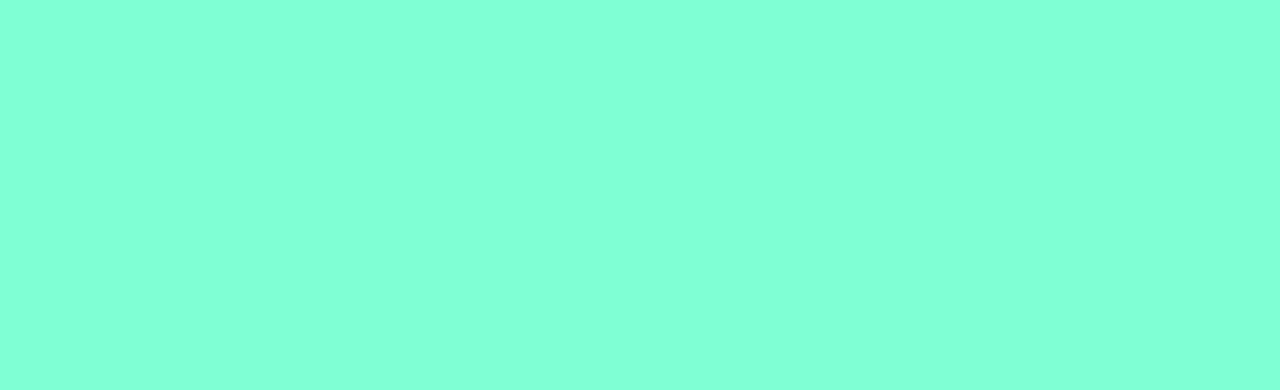
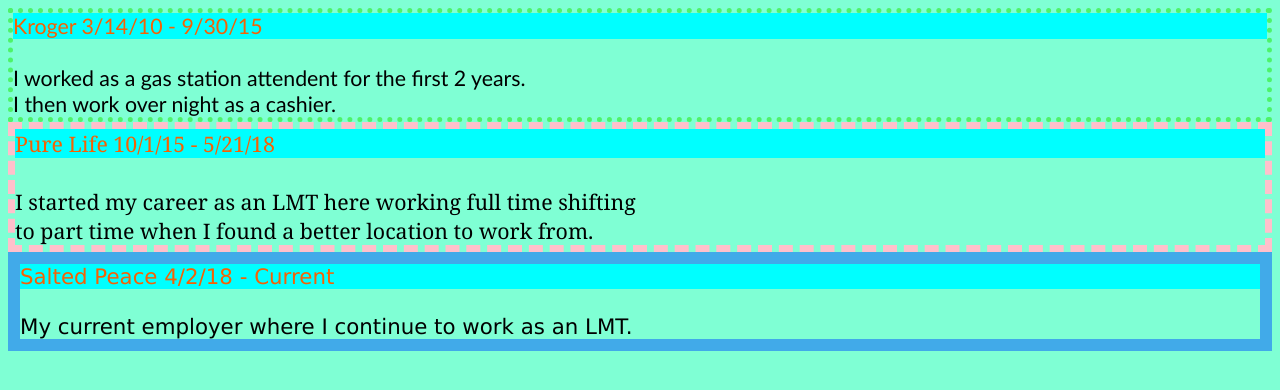
Before and after one commit to Mrthincrisp/LAB-HTML-Resume, a plain HTML site: page index.html in a window 1280 px wide. Drawn offline with Linux system fonts and the light colour scheme.

Commit message:
css and html est.

```diff
--- a/index.html
+++ b/index.html
@@ -8,5 +8,19 @@
 </head>
 <body>
   <script src="main.js"></script>
+  <article id="first">
+    <header class="head">Kroger 3/14/10 - 9/30/15</header><br>
+    <section> I worked as a gas station attendent for the first 2 years.<br>
+    I then work over night as a cashier.</section>
+  </article>
+  <article id="second">
+    <header class="head">Pure Life 10/1/15 - 5/21/18</header><br>
+    <section>I started my career as an LMT here working full time shifting<br>
+    to part time when I found a better location to work from.</section>
+  </article>
+  <article id="third">
+    <header class="head">Salted Peace 4/2/18 - Current</header><br>
+<section>My current employer where I continue to work as an LMT.</section>
+  </article>
 </body>
 </html>
--- a/main.css
+++ b/main.css
@@ -1,3 +1,28 @@
 body {
   background-color: aquamarine;
+
+  #first{
+    font-size: 16pt;
+    font-family: 'Gill Sans', 'Gill Sans MT', Calibri, 'Trebuchet MS', sans-serif;
+    border: 5px dotted rgba(67, 241, 81, 0.815) ;
+  }
+  .head{
+    background-color: aqua;
+    color:rgb(246, 97, 4)
+  }
+  #second{ font-size: 16pt;
+    font-family: Georgia, 'Times New Roman', Times, serif;
+    border: 7px dashed pink
+  }
+  #third{
+    font-size: 16pt;
+    font-family: Verdana, Geneva, Tahoma, sans-serif;
+    border: 12px solid rgba(0, 81, 255, 0.486)
+  }
 }
+
+/*
+ Each article should use a different font family.
+ All article headings should be the same font color (don't be boring).
+ Site should have a background color or background image. Images google filtered for "Royalty Free"
+ Each article should have a different border(weight,style,color)./*
```
